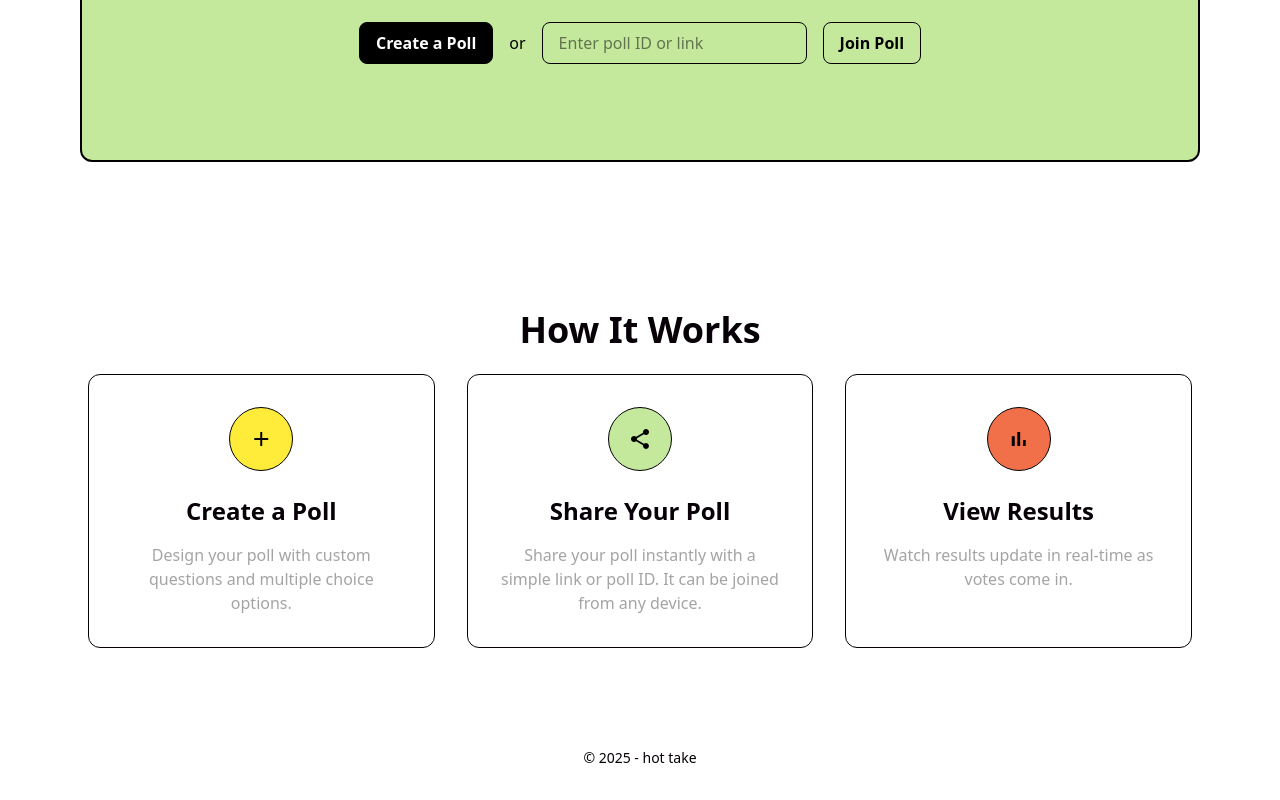
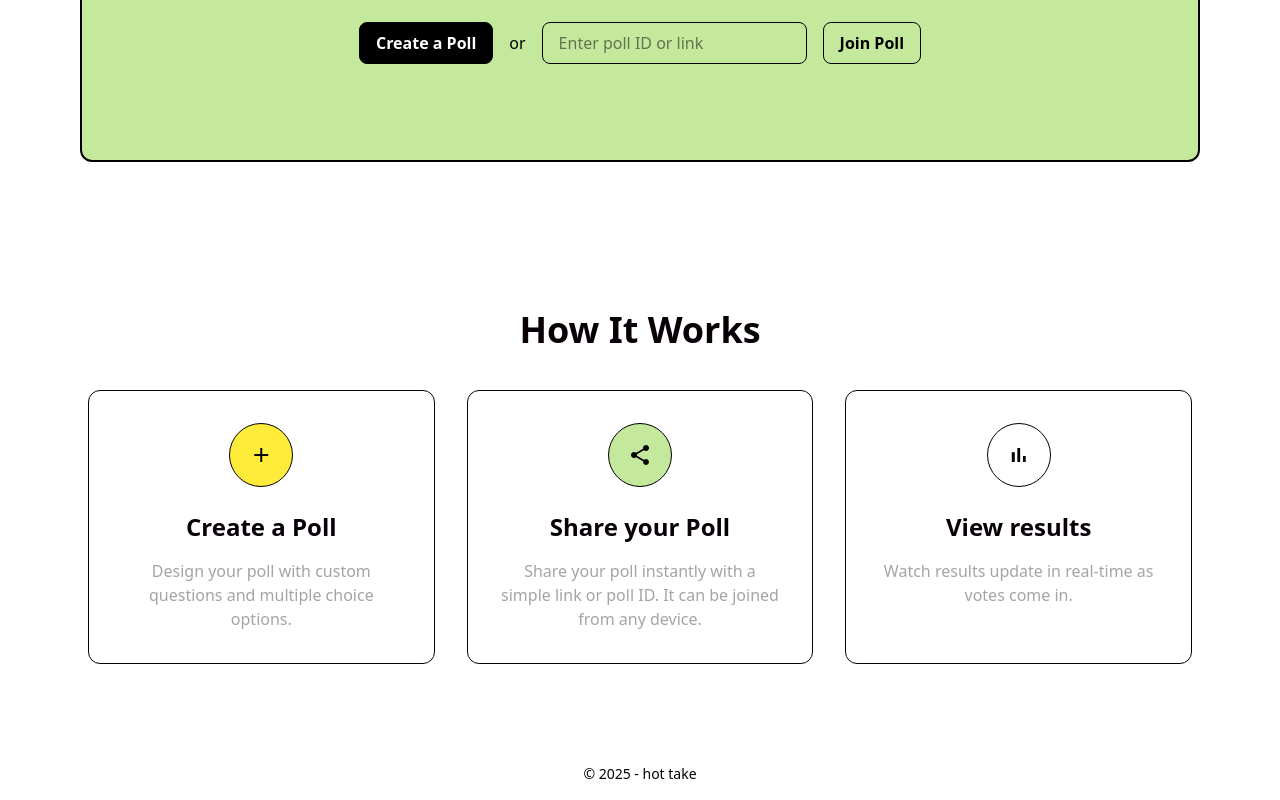
Before and after one commit to honopio/hot-take, an Angular app in the folder frontend/: page / in a window 1280 px wide. Shown: the part 408-1208 px from the top of the page. Built offline with nearby package versions, Linux system fonts and the light colour scheme.

Commit message:
refactor: use home card component in home template

```diff
--- a/frontend/src/app/home-card/home-card.ts
+++ b/frontend/src/app/home-card/home-card.ts
@@ -19,6 +19,6 @@ import { MatIcon } from '@angular/material/icon';
 export class HomeCard {
   icon = input('bar_chart');
   title = input('Polls');
-  description = input('Create and manage polls easily.');
+  description = input('');
   color = input('primary');
 }
--- a/frontend/src/app/home/home.html
+++ b/frontend/src/app/home/home.html
@@ -35,45 +35,24 @@
 <div class="px-6 py-8 sm:py-16 max-w-6xl mx-auto">
   <h2>How It Works</h2>
 
-  <div class="grid md:grid-cols-3 gap-8">
-    <!-- Left card -->
-    <div class="rounded-xl p-8 border border-text">
-      <div
-        class="w-16 h-16 bg-accent rounded-full border border-black flex items-center justify-center mb-6 mx-auto"
-      >
-        <mat-icon fontIcon="add" style="color: black"></mat-icon>
-      </div>
-      <h3 class="text-center">Create a Poll</h3>
-      <p class="text-secondary-text text-center">
-        Design your poll with custom questions and multiple choice options.
-      </p>
-    </div>
+  <div class="mt-10 grid md:grid-cols-3 gap-8">
+    <app-home-card
+      icon="add"
+      title="Create a Poll"
+      description="Design your poll with custom questions and multiple choice options."
+      color="accent"
+    ></app-home-card>
 
-    <!-- Share Poll Card -->
-    <div class="rounded-xl p-8 border border-text">
-      <div
-        class="w-16 h-16 bg-secondary rounded-full border border-black flex items-center justify-center mb-6 mx-auto"
-      >
-        <mat-icon fontIcon="share" style="color: black"></mat-icon>
-      </div>
-      <h3 class="text-center">Share Your Poll</h3>
-      <p class="text-secondary-text text-center">
-        Share your poll instantly with a simple link or poll ID. It can be
-        joined from any device.
-      </p>
-    </div>
+    <app-home-card
+      icon="share"
+      title="Share your Poll"
+      description="Share your poll instantly with a simple link or poll ID. It can be joined from any device."
+      color="secondary"
+    ></app-home-card>
 
-    <!-- View Results Card -->
-    <div class="rounded-xl p-8 border border-text">
-      <div
-        class="w-16 h-16 bg-primary rounded-full border border-black flex items-center justify-center mb-6 mx-auto"
-      >
-        <mat-icon fontIcon="bar_chart" style="color: black"></mat-icon>
-      </div>
-      <h3 class="text-center">View Results</h3>
-      <p class="text-secondary-text text-center">
-        Watch results update in real-time as votes come in.
-      </p>
-    </div>
+    <app-home-card
+      title="View results"
+      description="Watch results update in real-time as votes come in."
+    ></app-home-card>
   </div>
 </div>
```
